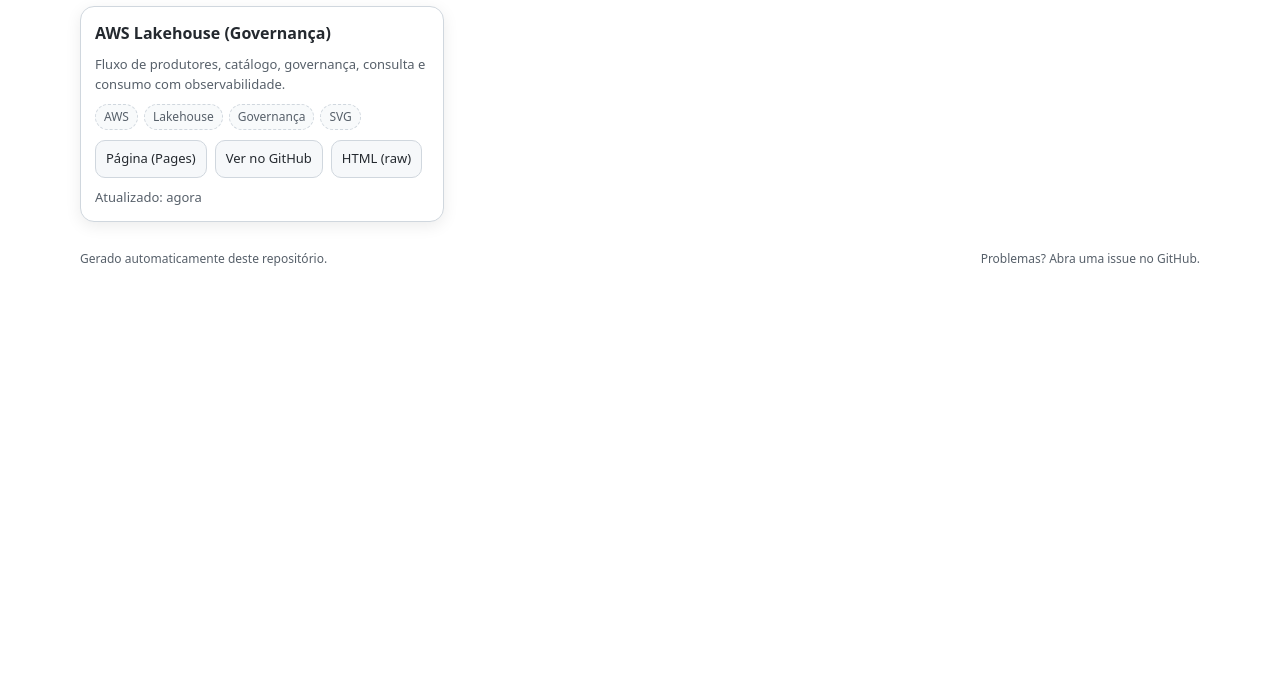
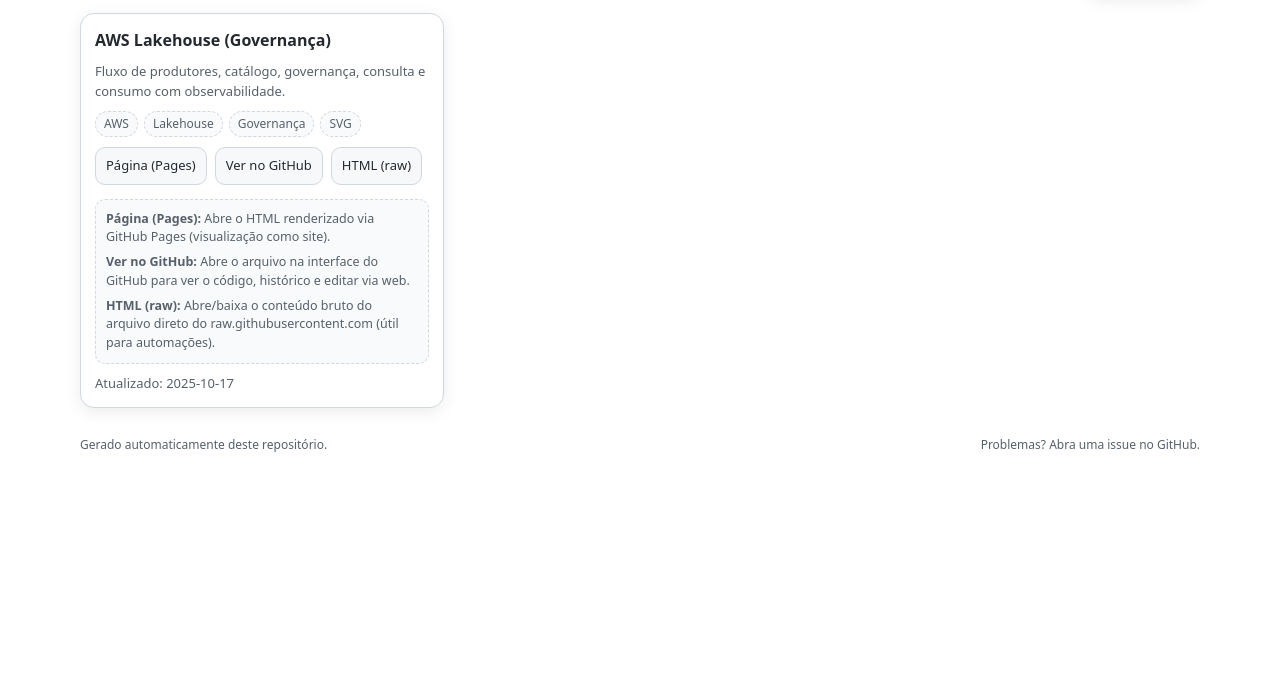
Before and after one commit to luiz-star/luiz-star, a plain HTML site: page docs/index.html in a window 1280 px wide. Shown: the part 101-800 px from the top of the page. Drawn offline with Linux system fonts and the light colour scheme.

Commit message:
Update index.html

```diff
--- a/docs/index.html
+++ b/docs/index.html
@@ -17,6 +17,7 @@
       --card: #0f141a;
       --shadow: 0 4px 12px rgba(0,0,0,.25);
       --focus: 0 0 0 3px rgba(31,111,235,.35);
+      --panel-soft: color-mix(in oklab, var(--panel) 70%, transparent);
     }
     .light {
       --bg: #ffffff;
@@ -29,6 +30,7 @@
       --card: #ffffff;
       --shadow: 0 4px 16px rgba(0,0,0,.08);
       --focus: 0 0 0 3px rgba(9,105,218,.25);
+      --panel-soft: color-mix(in oklab, var(--panel) 70%, transparent);
     }
     html, body { height: 100%; }
     body {
@@ -62,6 +64,7 @@
       gap: 8px;
       align-items: center;
       justify-content: flex-end;
+      flex-wrap: wrap;
     }
     .btn {
       appearance: none;
@@ -146,7 +149,7 @@
       border: 1px dashed var(--border);
       padding: 3px 8px;
       border-radius: 999px;
-      background: color-mix(in oklab, var(--panel) 70%, transparent);
+      background: var(--panel-soft);
     }
     .actions {
       display: flex;
@@ -167,6 +170,18 @@
     }
     .actions a:hover { border-color: color-mix(in oklab, var(--accent) 55%, var(--border)); }
     .muted { color: var(--muted); font-size: 13px; }
+
+    .action-notes {
+      display: grid;
+      gap: 6px;
+      background: var(--panel-soft);
+      border: 1px dashed var(--border);
+      border-radius: 10px;
+      padding: 10px;
+      margin-top: 4px;
+    }
+    .action-notes div { font-size: 12.5px; color: var(--muted); }
+
     footer {
       margin-top: 28px;
       color: var(--muted);
@@ -218,29 +233,37 @@
       localStorage.setItem('theme', document.documentElement.classList.contains('light') ? 'light' : 'dark');
     });
 
-    // Catálogo de páginas
+    // Bases de URL
     const baseRepo = 'luiz-star/luiz-star';
     const baseGitHub = `https://github.com/${baseRepo}/blob/main/docs`;
     const baseRaw   = `https://raw.githubusercontent.com/${baseRepo}/main/docs`;
     const basePage  = `https://luiz-star.github.io/luiz-star`;
 
+    // Catálogo de páginas
     const items = [
       {
         title: 'AWS Lakehouse (Governança)',
         path: 'diagramas/aws-lakehouse.html',
         tags: ['AWS', 'Lakehouse', 'Governança', 'SVG'],
         desc: 'Fluxo de produtores, catálogo, governança, consulta e consumo com observabilidade.',
-        updated: 'agora'
+        updated: '2025-10-17'
       },
-      // Para novos diagramas, acrescente mais objetos aqui:
+      // Adicione novos itens abaixo seguindo o mesmo formato:
       // {
       //   title: 'Nome do Diagrama',
       //   path: 'diagramas/nome.html',
       //   tags: ['tag1', 'tag2'],
-      //   desc: 'Descrição curta.',
-      //   updated: '2025-10-17'
+      //   desc: 'Descrição curta do diagrama.',
+      //   updated: 'YYYY-MM-DD'
       // },
     ];
+
+    // Resumos dos botões (Actions)
+    const actionSummaries = {
+      page: 'Abre o HTML renderizado via GitHub Pages (visualização como site).',
+      github: 'Abre o arquivo na interface do GitHub para ver o código, histórico e editar via web.',
+      raw: 'Abre/baixa o conteúdo bruto do arquivo direto do raw.githubusercontent.com (útil para automações).'
+    };
 
     const grid = document.getElementById('grid');
 
@@ -264,6 +287,11 @@
           <a href="${basePage}/${item.path}" target="_blank" rel="noopener">Página (Pages)</a>
           <a href="${baseGitHub}/${item.path}" target="_blank" rel="noopener">Ver no GitHub</a>
           <a href="${baseRaw}/${item.path}" target="_blank" rel="noopener">HTML (raw)</a>
+        </div>
+        <div class="action-notes">
+          <div><strong>Página (Pages):</strong> ${actionSummaries.page}</div>
+          <div><strong>Ver no GitHub:</strong> ${actionSummaries.github}</div>
+          <div><strong>HTML (raw):</strong> ${actionSummaries.raw}</div>
         </div>
         <div class="muted">Atualizado: ${item.updated || '-'}</div>
       `;
```
